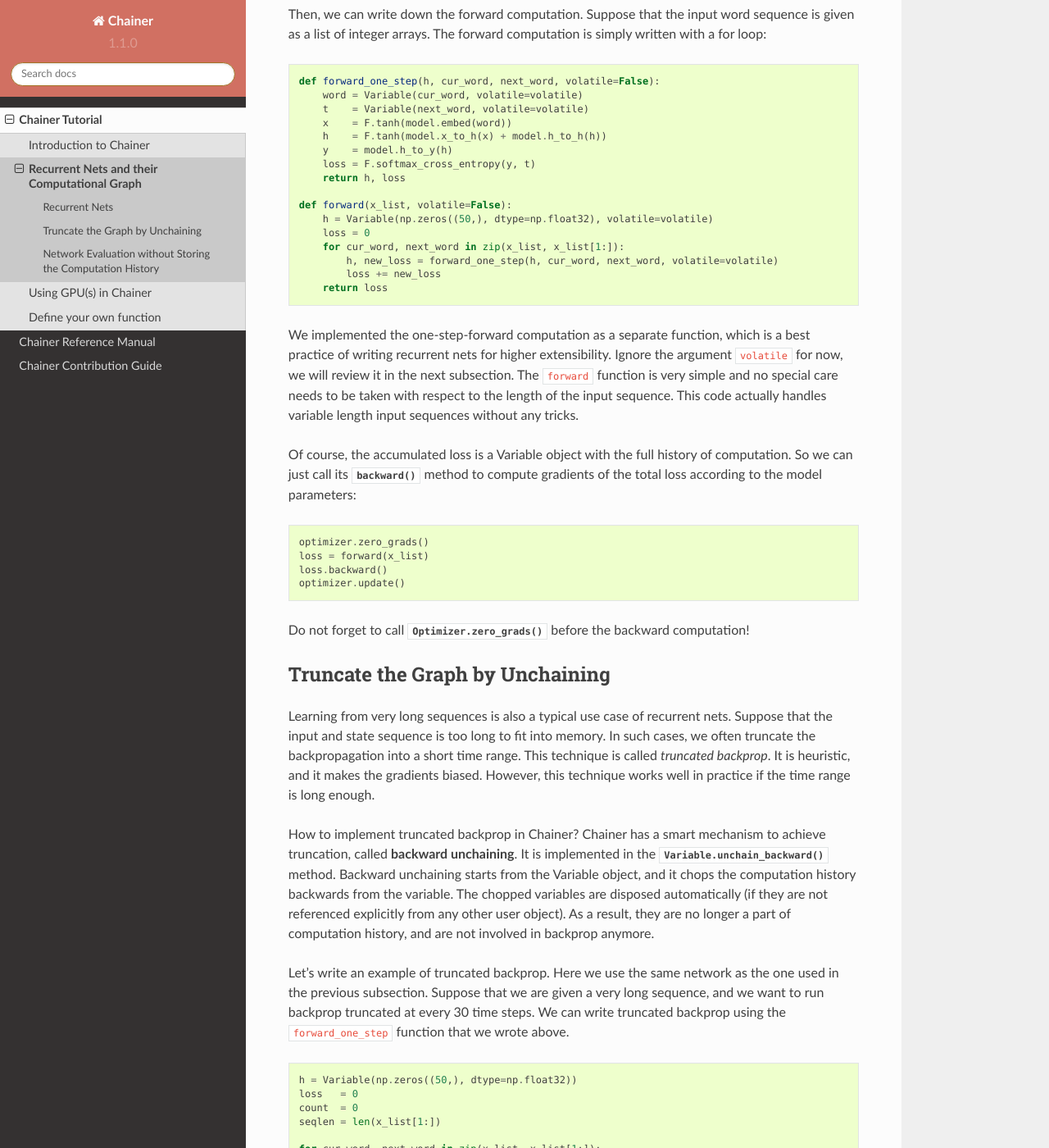
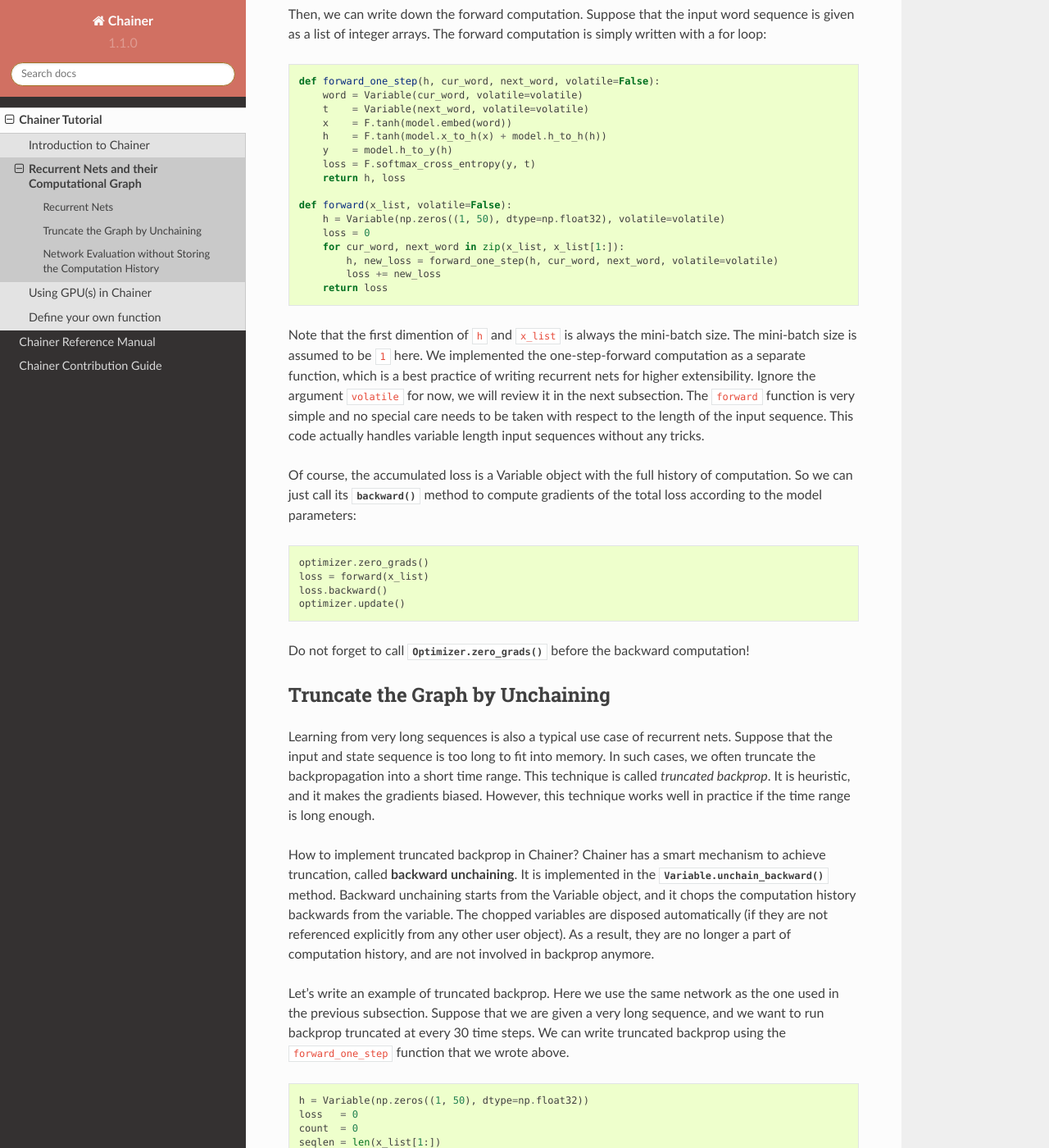
Before and after one commit to mitmul/intel-chainer, a Sphinx documentation site: the page built from docs/source/tutorial/recurrentnet.rst, in a window 1280 px wide and 1400 px high, scrolled down 1091 px. Shown: the whole window at 82% size. Built offline with Sphinx 7.4.7 and the Read the Docs theme 2.0.0, drawn with Linux system fonts in a browser that asks for light colours.

Commit message:
Fix shape of data in RNN tutorial

```diff
--- a/docs/source/tutorial/recurrentnet.rst
+++ b/docs/source/tutorial/recurrentnet.rst
@@ -58,13 +58,15 @@ The forward computation is simply written with a for loop::
       return h, loss
 
   def forward(x_list, volatile=False):
-      h = Variable(np.zeros((50,), dtype=np.float32), volatile=volatile)
+      h = Variable(np.zeros((1, 50), dtype=np.float32), volatile=volatile)
       loss = 0
       for cur_word, next_word in zip(x_list, x_list[1:]):
           h, new_loss = forward_one_step(h, cur_word, next_word, volatile=volatile)
           loss += new_loss
       return loss
 
+Note that the first dimention of ``h`` and ``x_list`` is always the mini-batch size.
+The mini-batch size is assumed to be ``1`` here.
 We implemented the one-step-forward computation as a separate function, which is a best practice of writing recurrent nets for higher extensibility.
 Ignore the argument ``volatile`` for now, we will review it in the next subsection.
 The ``forward`` function is very simple and no special care needs to be taken with respect to the length of the input sequence.
@@ -102,7 +104,7 @@ Here we use the same network as the one used in the previous subsection.
 Suppose that we are given a very long sequence, and we want to run backprop truncated at every 30 time steps.
 We can write truncated backprop using the ``forward_one_step`` function that we wrote above. ::
 
-  h = Variable(np.zeros((50,), dtype=np.float32))
+  h = Variable(np.zeros((1, 50), dtype=np.float32))
   loss   = 0
   count  = 0
   seqlen = len(x_list[1:])
```
